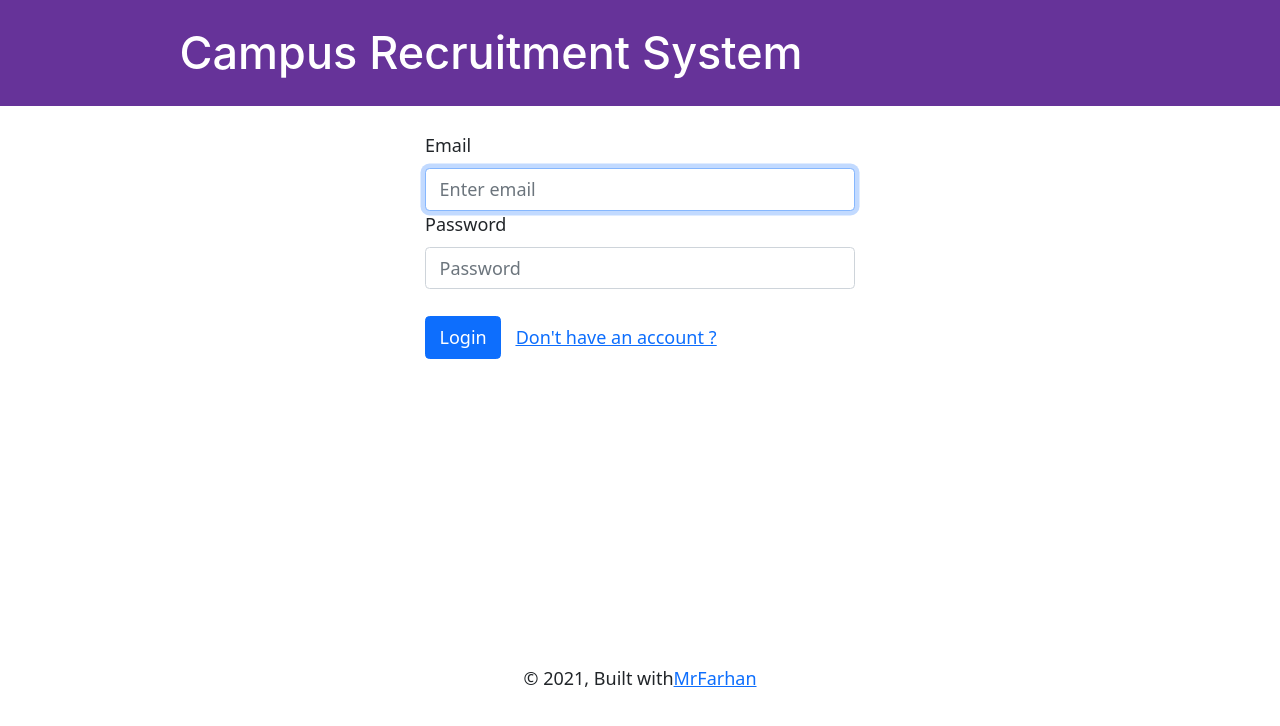
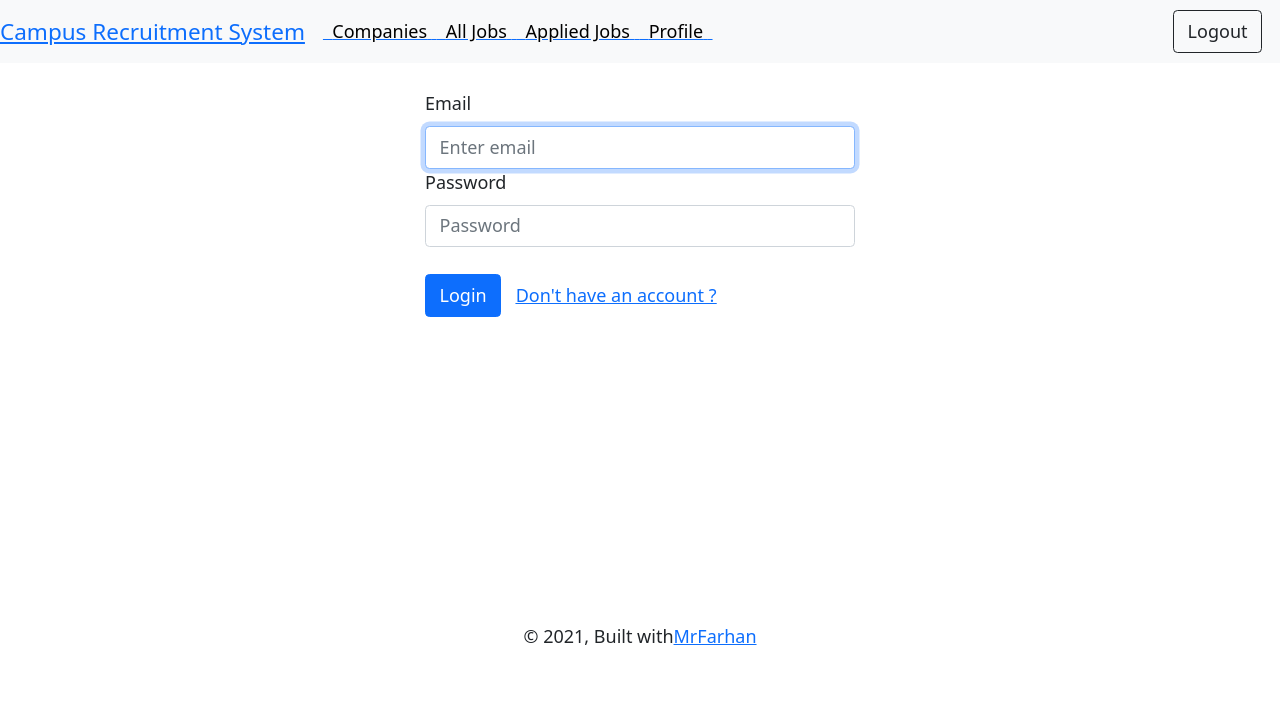
Before and after one commit to MrFarhan/Campus-Recruitment-System-Using-Gatsby, a Gatsby site: page / in a window 1280 px wide. Built offline with nearby package versions, Linux system fonts and the light colour scheme; Gatsby itself is replaced by a stand-in of ours.

Commit message:
Improved Header Content

```diff
--- a/src/components/header.tsx
+++ b/src/components/header.tsx
@@ -1,42 +1,39 @@
-import * as React from "react"
-import PropTypes from "prop-types"
+import React from "react"
+import { Button, Nav, Navbar } from 'react-bootstrap';
 import { Link } from "gatsby"
 
-const Header = ({ siteTitle }) => (
-  <header
-    style={{
-      background: `rebeccapurple`,
-      marginBottom: `1.45rem`,
-    }}
-  >
-    <div
-      style={{
-        margin: `0 auto`,
-        maxWidth: 960,
-        padding: `1.45rem 1.0875rem`,
-      }}
-    >
-      <h1 style={{ margin: 0 }}>
-        <Link
-          to="/"
-          style={{
-            color: `white`,
-            textDecoration: `none`,
-          }}
-        >
-          {siteTitle}
-        </Link>
-      </h1>
+interface Menu {
+  item: String,
+  index: Number,
+  route:string,
+  Text:String
+}
+interface Props {
+  siteTitle: String,
+  data: Menu[],
+}
+
+const Header = ({ siteTitle, data }: Props) => (
+  < header >
+    <div >
+      <Navbar bg="light" expand="lg" fixed="top"  >
+        <Navbar.Brand style={{ color: "blue" }}><Link to="/">{siteTitle}</Link></Navbar.Brand>
+        <Navbar.Toggle aria-controls="basic-navbar-nav" className="navControlerParent" />
+        <Navbar.Collapse id="basic-navbar-nav" className="navControlerChild">
+          <Nav className="mr-auto">
+            {data?.map((item, index) => {
+              return <Link key={index} to={item["route"]} >
+                &nbsp; {String(window.location.pathname) == String(item["route"]) ? <span style={{ color: "red", textDecoration: "none !important" }}>{item["Text"]}</span> : <span style={{ color: "black", textDecoration: "none" }}> {item["Text"]} </span>} &nbsp;
+              </Link>
+            })}
+          </Nav>
+          &nbsp;<Button variant="outline-dark" style={{ marginLeft: "auto", marginRight: "1em" }}>
+            {/* <CgLogOut /> */}
+            Logout</Button>
+        </Navbar.Collapse>
+      </Navbar>
     </div>
-  </header>
+  </header >
 )
 
-Header.propTypes = {
-  siteTitle: PropTypes.string,
-}
-
-Header.defaultProps = {
-  siteTitle: ``,
-}
-
 export default Header
--- a/src/components/layout.css
+++ b/src/components/layout.css
@@ -51,6 +51,7 @@ template {
   display: none;
 }
 a {
+  text-decoration: none;
   background-color: transparent;
   -webkit-text-decoration-skip: objects;
 }
--- a/src/components/layout.tsx
+++ b/src/components/layout.tsx
@@ -1,11 +1,13 @@
-import * as React from "react"
-import PropTypes from "prop-types"
+import React, { ReactNode } from "react"
 import { useStaticQuery, graphql } from "gatsby"
 
 import Header from "./header"
 import "./layout.css"
 
-const Layout = ({ children }) => {
+interface Props {
+  children: ReactNode
+}
+const Layout = ({ children }: Props) => {
   const data = useStaticQuery(graphql`
     query SiteTitleQuery {
       site {
@@ -15,13 +17,17 @@ const Layout = ({ children }) => {
       }
     }
   `)
+  const role = "Student"
+
+  let studentHeaderData = [{ "Text": "Companies", "route": "/companies" }, { "Text": "All Jobs", "route": "/allJobs" }, { "Text": "Applied Jobs", "route": "/appliedJobs" }, { "Text": "Profile", "route": "/Profile" }]
+  let companyHeaderData = [{ "Text": "Vacancies", "route": "/vacancies" }, { "Text": " Profile ", "route": "/profile" }]
 
   return (
     <>
-      <Header siteTitle={data.site.siteMetadata?.title || `Title`} />
+      <Header data={role === "Student" ? studentHeaderData : companyHeaderData} siteTitle={data.site.siteMetadata?.title || `Title`} />
       <div >
-        <main>{children}</main>
-        <footer style={{display:"flex",justifyContent:"center"}}>
+        <main style={{marginTop:"5em "}}>{children}</main>
+        <footer style={{ display: "flex", justifyContent: "center" }}>
           © {new Date().getFullYear()}, Built with
           {` `}
           <a href="https://www.github.com/MrFarhan">MrFarhan</a>
@@ -31,8 +37,5 @@ const Layout = ({ children }) => {
   )
 }
 
-Layout.propTypes = {
-  children: PropTypes.node.isRequired,
-}
 
 export default Layout
```
Also changed, not shown: src/pages/Dashboard.tsx (added, +11 -0 lines), tsconfig.json (added, +22 -0 lines).
